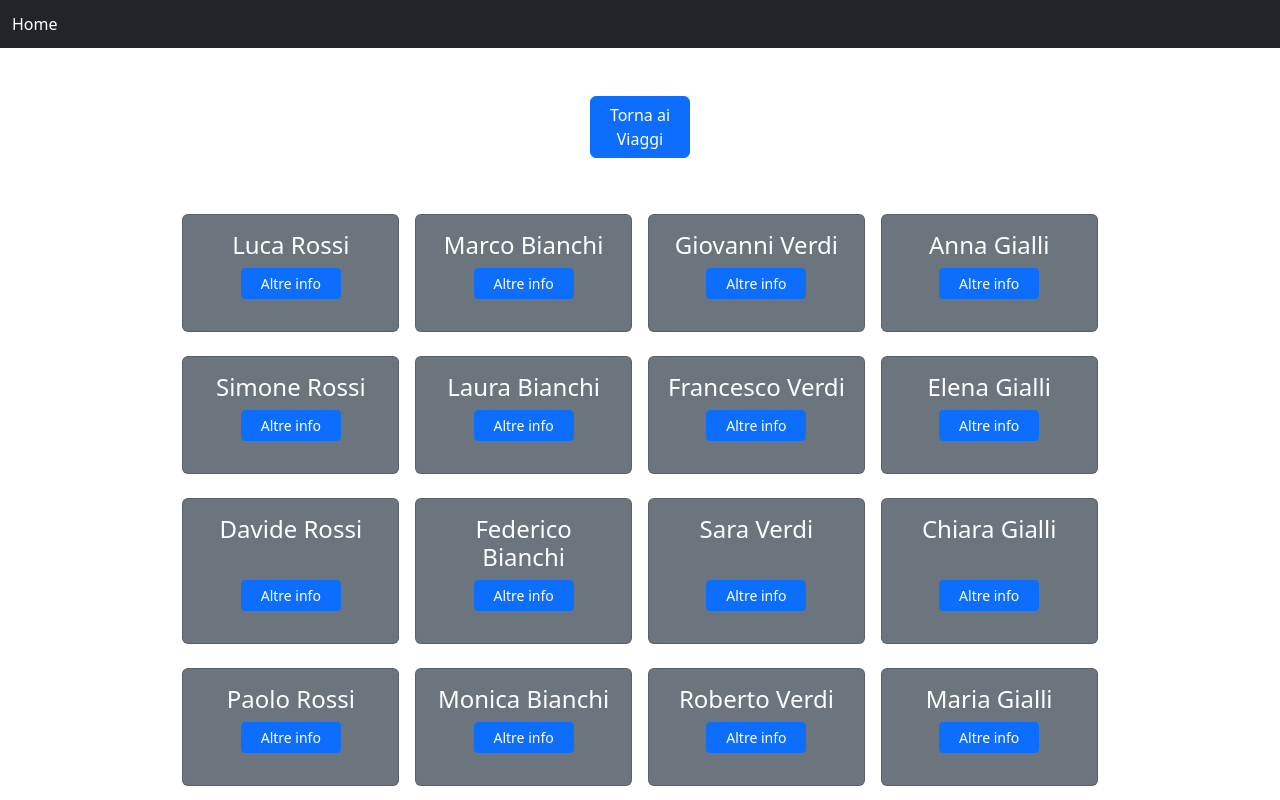
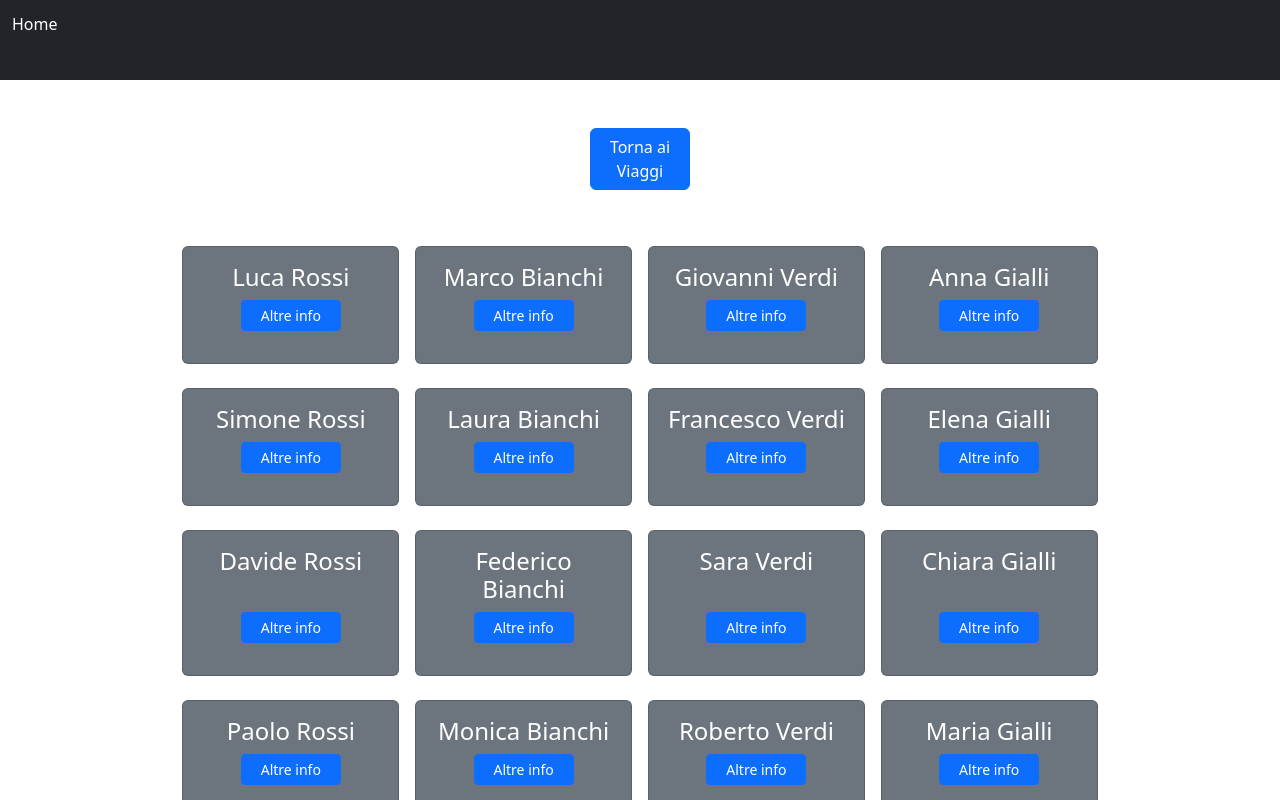
Before and after one commit to massimopallera/goloso-progetto-incredibile, a React (Vite) app: page /trips/V001 in a window 1280 px wide. Shown: the top 800 px of the page. Built offline with nearby package versions, Linux system fonts and the light colour scheme.

Commit message:
Merge branch 'main' of https://github.com/massimopallera/goloso-progetto-incredibile

```diff
--- a/src/App.css
+++ b/src/App.css
@@ -6,7 +6,7 @@
 
 /* scrollbar */
 .table {
-  max-height: 525px;
+
   overflow-y: auto;
 
 }
--- a/src/components/AppHeader.jsx
+++ b/src/components/AppHeader.jsx
@@ -2,8 +2,8 @@ import { NavLink } from "react-router-dom";
 
 export default function AppHeader() {
     return (
-        <header>
-            <div className='bg-dark text-white d-flex gap-3 p-2'>
+        <header className="bg-dark">
+            <div className='text-white d-flex gap-3 p-2'>
                 {/* <div>
                     <i className="bi bi-layout-sidebar"></i>
                 </div> */}
--- a/src/components/CardTour.jsx
+++ b/src/components/CardTour.jsx
@@ -2,7 +2,11 @@ import { Link } from "react-router-dom"
 import viaggi from "../database/viaggi"
 
 
+
 export default function CardTour() {
+
+
+
     return (
         <div className="container table d-flex flex-column gap-2 ">
             {viaggi.map((viaggio) =>
@@ -11,7 +15,7 @@ export default function CardTour() {
                         <div><strong>{viaggio.nome}</strong></div>
                         <div> <strong>Partenza :</strong> {viaggio.dataPartenza}</div>
                         <div> <strong>Ritorno :</strong> {viaggio.dataRitorno}</div>
-                        <Link to={'/trips/id'}>
+                        <Link to={`/trips/${viaggio.id}`}>
                             <button
                                 className='btn btn-primary btn-sm bg-primary rounded-4 text-white'>
                                 Show Trips
--- a/src/index.css
+++ b/src/index.css
@@ -7,3 +7,17 @@
     flex-wrap: wrap;
 
 }
+
+.main {
+    min-height: calc(100vh - 160px);
+}
+
+header {
+    height: 80px;
+}
+
+.close-button:onclick {
+    #overlay {
+        display: none;
+    }
+}
--- a/src/layouts/AppLayout.jsx
+++ b/src/layouts/AppLayout.jsx
@@ -7,7 +7,7 @@ export default function AppLayout() {
         <>
             <AppHeader />
 
-            <main>
+            <main className="main">
                 <Outlet />
             </main>
 
--- a/src/pages/SingleTrip.jsx
+++ b/src/pages/SingleTrip.jsx
@@ -18,6 +18,7 @@ export default function SingleTrip() {
     // const navigate = useNavigate()
 
 
+
     const [client, setClient] = useState(initial)
 
     function handleOverlay(id) {
@@ -29,6 +30,13 @@ export default function SingleTrip() {
 
         setClient(findClient)
 
+    }
+
+
+    function closeOverlay() {
+
+        const overlayEl = document.querySelector('#overlay')
+        overlayEl.classList.add('d-none')
     }
 
     return (
@@ -53,9 +61,10 @@ export default function SingleTrip() {
                         <h2> <strong>{client.nome} </strong> <strong>{client.cognome}</strong></h2>
                         <h3>Email: {client.email}</h3>
                         <h3>N° Telefono: {client.numeroTelefono}</h3>
+                        <button onClick={closeOverlay} className="btn btn-dark ">Indietro</button>
                     </div>
                 </div>
-            </div>
+            </div >
 
             <div className="container">
                 <div className="row row-cols-1 row-cols-sm-3 row-cols-md-5 flex-wrap gap-3 justify-content-center m-3">
```
